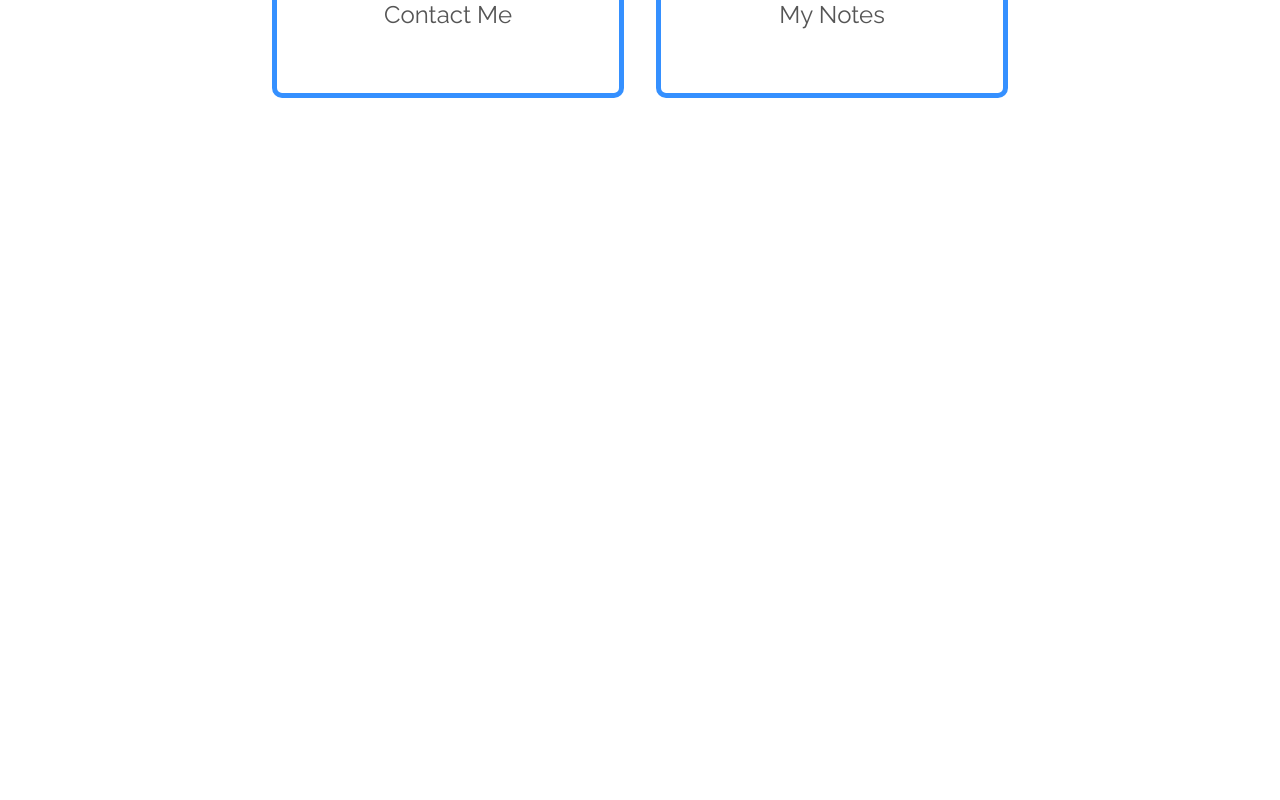
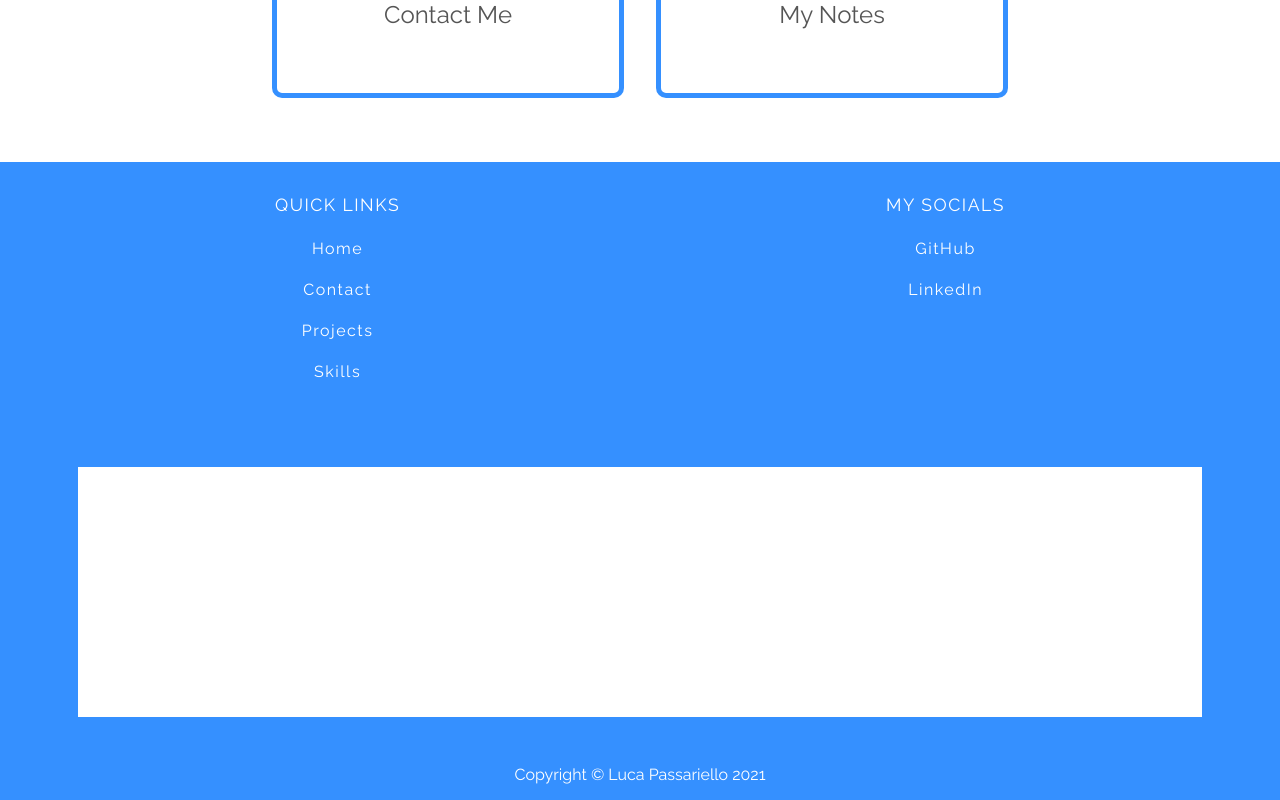
Before and after one commit to luca2849/lucapassariello.co.uk, a React (Create React App) app in the folder client/: page / in a window 1280 px wide. Shown: the part 2413-3213 px from the top of the page. Before the commit the page ends 2543 px from the top, so only its background shows below. Built offline with nearby package versions, Linux system fonts and the light colour scheme.

Commit message:
Added Footer, improved styling on Contact Page

```diff
--- a/client/package.json
+++ b/client/package.json
@@ -10,8 +10,9 @@
     "react": "^17.0.2",
     "react-dom": "^17.0.2",
     "react-icons": "^4.2.0",
+    "react-map-gl": "^6.1.16",
     "react-router-dom": "^5.2.0",
-    "react-scripts": "4.0.3",
+    "react-scripts": "^1.1.5",
     "react-swipeable": "^6.1.2",
     "react-switch": "^6.0.0",
     "sass": "^1.34.0",
--- a/client/src/App.js
+++ b/client/src/App.js
@@ -8,6 +8,7 @@ import Home from "./Pages/Home/Home";
 import MyWork from "./Pages/MyWork/MyWork";
 import MySkills from "./Pages/MySkills/MySkills";
 import Contact from "./Pages/Contact/Contact";
+import Footer from "./Components/Footer/Footer";
 
 function App() {
 	const [theme, setTheme] = useState(
@@ -30,6 +31,7 @@ function App() {
 					<Route exact path="/skills" component={MySkills} />
 					<Route exact path="/contact" component={Contact} />
 				</Switch>
+				<Footer theme={theme} />
 			</div>
 		</Router>
 	);
--- /dev/null
+++ b/client/src/Components/Footer/Footer.js
@@ -0,0 +1,49 @@
+import React from "react";
+import { Link } from "react-router-dom";
+
+import styles from "./Footer.module.scss";
+
+const Footer = () => {
+	return (
+		<div className={styles.footer}>
+			<div className={styles.footerTop}>
+				<div className={styles.footerGroup}>
+					<p>Quick Links</p>
+					<div className={styles.links}>
+						<Link to={`/`}>Home</Link>
+						<Link to={`/contact`}>Contact</Link>
+						<Link to={`/portfolio`}>Projects</Link>
+						<Link to={`/skills`}>Skills</Link>
+					</div>
+				</div>
+				<div className={styles.footerGroup}>
+					<p>My Socials</p>
+					<div className={styles.links}>
+						<Link
+							to={{ pathname: `https://github.com/luca2849` }}
+							target="_blank"
+						>
+							GitHub
+						</Link>
+						<Link
+							to={{
+								pathname: `https://www.linkedin.com/in/luca-passariello-ab2913189/`,
+							}}
+							target="_blank"
+						>
+							LinkedIn
+						</Link>
+					</div>
+				</div>
+			</div>
+			<div className={styles.map}>
+				<p>Map</p>
+			</div>
+			<div className={styles.footerBottom}>
+				<p>Copyright &copy; Luca Passariello 2021</p>
+			</div>
+		</div>
+	);
+};
+
+export default Footer;
--- /dev/null
+++ b/client/src/Components/Footer/Footer.module.scss
@@ -0,0 +1,49 @@
+@import '../../styles/variables.scss';
+
+.footer {
+    background: $highlight;
+    padding: 1rem;
+    margin-top: 2rem;
+    color: white;
+    & > .footerTop {
+        padding: 1rem;
+        display: flex;
+        flex-wrap: wrap;
+        justify-content: space-around;
+    }
+    & .footerGroup {
+        text-align: center;
+        letter-spacing: 1.5px;
+        & p {
+            margin-bottom: 1.5rem;
+            font-size: 1.1rem;
+            text-transform: uppercase;
+        }
+    }
+
+    & > .map {
+        width: 90%;
+        height: 250px;
+        background: white;
+        margin: 3rem auto;
+    }
+
+    & > .footerBottom {
+        text-align: center;
+    }
+
+    & .links {
+        & > a {
+            margin: 1rem 0;
+            display: block;
+            color: white;
+            text-decoration: none;
+            padding-bottom: 0.25rem;
+            border-bottom: 2px solid transparent;
+            transition: all 0.3s;
+            &:hover {
+                border-bottom: 2px solid white;
+            }
+        }
+    }
+}
--- a/client/src/Pages/Contact/Contact.module.scss
+++ b/client/src/Pages/Contact/Contact.module.scss
@@ -35,8 +35,6 @@
                 border: none;
                 border-bottom: 3px solid rgb(136, 136, 136);
                 background: rgb(250, 250, 250);
-                border-top-right-radius: 5px;
-                border-top-left-radius: 5px;
                 // On focus
                 &:focus {
                     outline: none;
@@ -53,7 +51,7 @@
             }
             &[type="submit"] {
                 text-align: center;
-                background: white;
+                background: transparent;
                 border: 3px solid $highlight;
                 color: $highlight;
                 text-transform: uppercase;
@@ -62,7 +60,7 @@
                 font-weight: 500;
                 transition: all 0.3s;
                 &:hover {
-                    border: 2px solid transparent;
+                    border: 3px solid transparent;
                     background: $highlight;
                     color: white;
                     cursor: pointer;
@@ -75,13 +73,5 @@
 @media (max-width: $breakpoint-tablet) {
     .form {
         width: 75%;
-        & > .formGroup {
-            &:first-of-type {
-                & > input {
-                    flex: 0 0 50%;
-                    flex-wrap: wrap;
-                }
-            }
-        }
     }
 }
```
Also changed, not shown: client/src/Components/Navbar/Navbar.js (+8 -7 lines), 1 other file (tests, documents, lock files or other folders).
